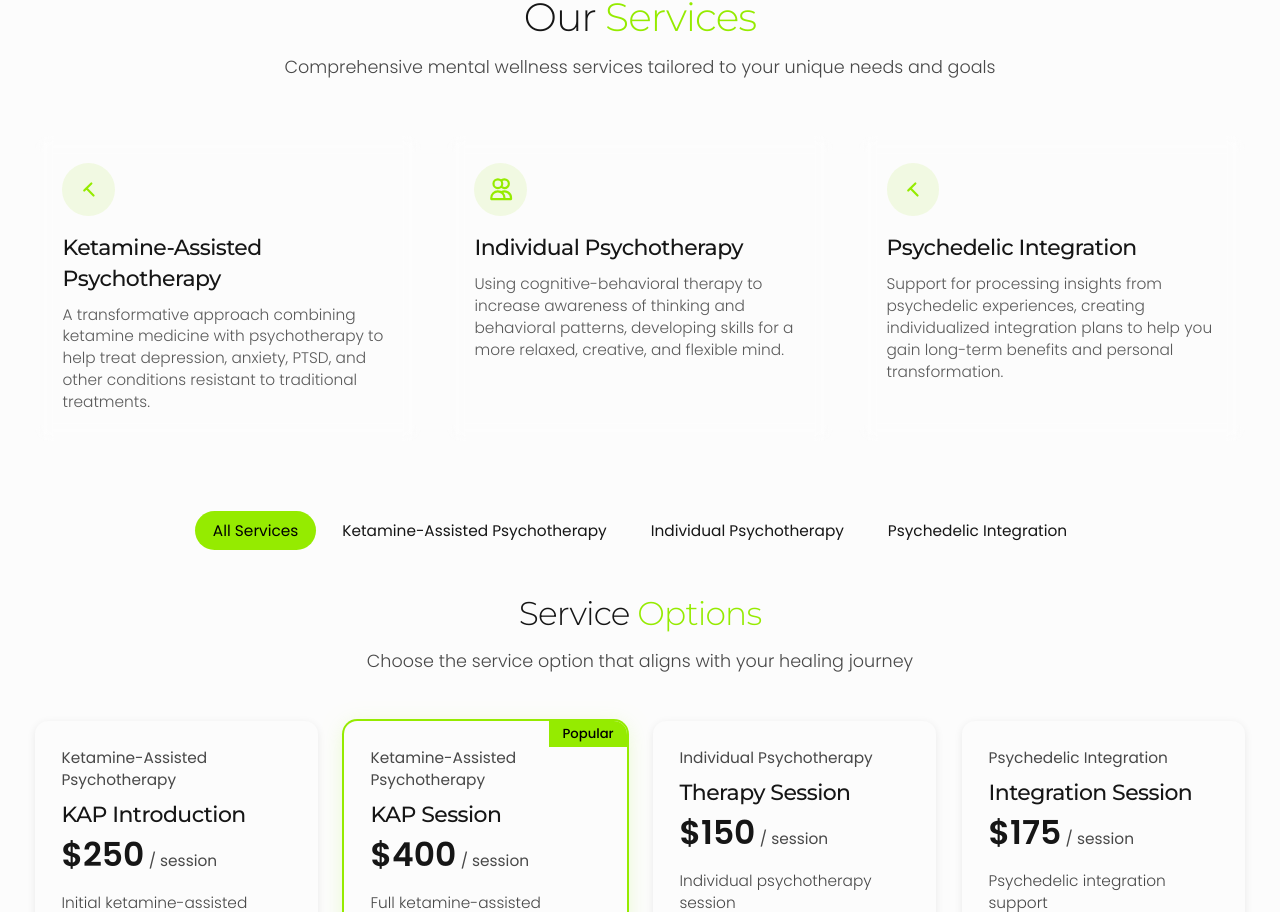
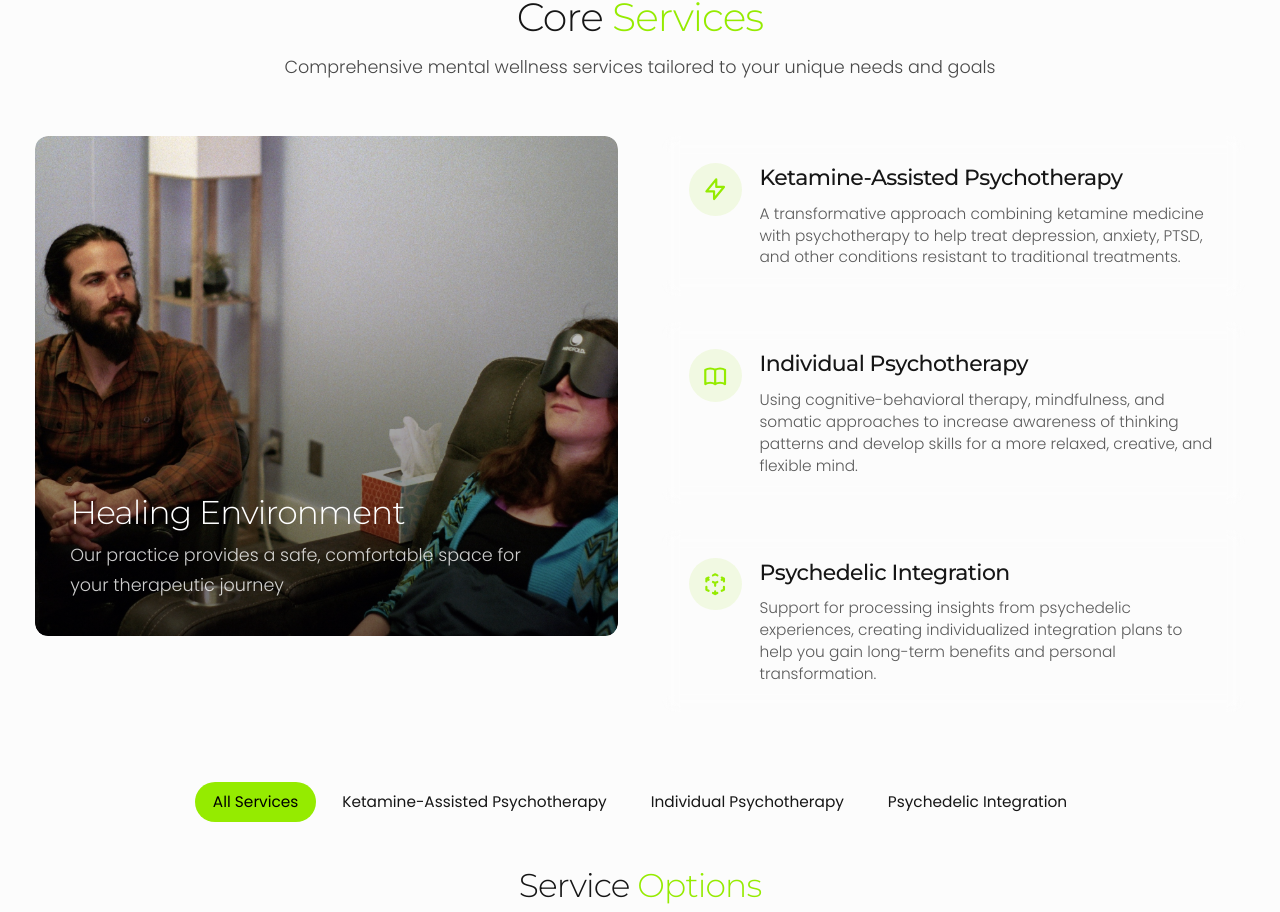
Before and after one commit to cbarrett3/solistic-healing, a Next.js app: page / in a window 1280 px wide. Shown: the part 5046-5958 px from the top of the page. Built offline with nearby package versions, Linux system fonts and the light colour scheme.

Commit message:
updates to services

```diff
--- a/app/components/sections/services-pricing-section.tsx
+++ b/app/components/sections/services-pricing-section.tsx
@@ -3,6 +3,7 @@
 import { useState } from 'react';
 import { motion } from 'framer-motion';
 import Link from 'next/link';
+import Image from 'next/image';
 
 interface ServiceItem {
   id: string;
@@ -29,17 +30,17 @@ const services: ServiceItem[] = [
     description: 'A transformative approach combining ketamine medicine with psychotherapy to help treat depression, anxiety, PTSD, and other conditions resistant to traditional treatments.',
     icon: (
       <svg xmlns="http://www.w3.org/2000/svg" className="h-6 w-6 text-primary" fill="none" viewBox="0 0 24 24" stroke="currentColor">
-        <path strokeLinecap="round" strokeLinejoin="round" strokeWidth={2} d="M9.75 11l-2.25 2.25l6.5-6.5m-4.5 4.5l6.5 6.5" />
+        <path strokeLinecap="round" strokeLinejoin="round" strokeWidth={2} d="M13 10V3L4 14h7v7l9-11h-7z" />
       </svg>
     )
   },
   {
     id: 'psychotherapy',
     name: 'Individual Psychotherapy',
-    description: 'Using cognitive-behavioral therapy to increase awareness of thinking and behavioral patterns, developing skills for a more relaxed, creative, and flexible mind.',
+    description: 'Using cognitive-behavioral therapy, mindfulness, and somatic approaches to increase awareness of thinking patterns and develop skills for a more relaxed, creative, and flexible mind.',
     icon: (
       <svg xmlns="http://www.w3.org/2000/svg" className="h-6 w-6 text-primary" fill="none" viewBox="0 0 24 24" stroke="currentColor">
-        <path strokeLinecap="round" strokeLinejoin="round" strokeWidth={2} d="M12 4.354a4 4 0 110 5.292M15 21H3v-1a6 6 0 0112 0v1zm0 0h6v-1a6 6 0 00-9-5.197M13 7a4 4 0 11-8 0 4 4 0 018 0z" />
+        <path strokeLinecap="round" strokeLinejoin="round" strokeWidth={2} d="M12 6.253v13m0-13C10.832 5.477 9.246 5 7.5 5S4.168 5.477 3 6.253v13C4.168 18.477 5.754 18 7.5 18s3.332.477 4.5 1.253m0-13C13.168 5.477 14.754 5 16.5 5c1.747 0 3.332.477 4.5 1.253v13C19.832 18.477 18.247 18 16.5 18c-1.746 0-3.332.477-4.5 1.253" />
       </svg>
     )
   },
@@ -49,7 +50,7 @@ const services: ServiceItem[] = [
     description: 'Support for processing insights from psychedelic experiences, creating individualized integration plans to help you gain long-term benefits and personal transformation.',
     icon: (
       <svg xmlns="http://www.w3.org/2000/svg" className="h-6 w-6 text-primary" fill="none" viewBox="0 0 24 24" stroke="currentColor">
-        <path strokeLinecap="round" strokeLinejoin="round" strokeWidth={2} d="M9.75 11l-2.25 2.25l6.5-6.5m-4.5 4.5l6.5 6.5" />
+        <path strokeLinecap="round" strokeLinejoin="round" strokeWidth={2} d="M14 10l-2 1m0 0l-2-1m2 1v2.5M20 7l-2 1m2-1l-2-1m2 1v2.5M14 4l-2-1-2 1M4 7l2-1M4 7l2 1M4 7v2.5M12 21l-2-1m2 1l2-1m-2 1v-2.5M6 18l-2-1v-2.5M18 18l2-1v-2.5" />
       </svg>
     )
   },
@@ -134,40 +135,72 @@ export default function ServicesPricingSection() {
       });
 
   return (
-    <section id="services-pricing" className="py-16 md:py-24 bg-background" data-section>
+    <section id="services-pricing" className="w-full py-16 md:py-24 bg-background" data-section>
       <div className="container mx-auto px-4 sm:px-6 lg:px-8">
         <div className="text-center mb-12">
           <h2 className="text-3xl md:text-4xl font-light text-foreground">
-            Our <span className="text-primary">Services</span>
+            Core <span className="text-primary">Services</span>
           </h2>
           <p className="mt-3 text-muted-foreground max-w-2xl mx-auto">
             Comprehensive mental wellness services tailored to your unique needs and goals
           </p>
         </div>
 
-        {/* Services Overview */}
-        <div className="grid grid-cols-1 md:grid-cols-3 gap-6 mb-16">
-          {services.map((service) => (
+        {/* Services Overview with Image */}
+        <div className="grid grid-cols-1 lg:grid-cols-2 gap-10 mb-16">
+          {/* Left side - Image */}
+          <motion.div
+            className="relative h-[400px] md:h-[500px] rounded-xl overflow-hidden"
+            initial={{ opacity: 0, x: -20 }}
+            whileInView={{ opacity: 1, x: 0 }}
+            viewport={{ once: true }}
+            transition={{ duration: 0.6 }}
+          >
+            <div className="absolute inset-0 bg-gradient-to-t from-black/60 to-transparent z-10 rounded-xl"></div>
+            <Image
+              src="/practice.jpeg"
+              alt="Solistic Healing Practice"
+              fill
+              className="object-cover rounded-xl"
+              sizes="(max-width: 768px) 100vw, 50vw"
+              priority
+            />
+            <div className="absolute bottom-0 left-0 p-6 md:p-8 z-20">
+              <h3 className="text-2xl md:text-3xl font-light text-white mb-2">Healing Environment</h3>
+              <p className="text-white/80 max-w-md">
+                Our practice provides a safe, comfortable space for your therapeutic journey
+              </p>
+            </div>
+          </motion.div>
+
+          {/* Right side - Services */}
+          <div className="grid grid-cols-1 gap-6">
+            {services.map((service, index) => (
               <motion.div
                 key={service.id}
                 className="bg-white/5 backdrop-blur-sm p-6 rounded-lg border border-white/10 hover:border-primary/30 transition-all duration-300 group cursor-pointer"
                 initial={{ opacity: 0, y: 20 }}
                 whileInView={{ opacity: 1, y: 0 }}
                 viewport={{ once: true }}
-              transition={{ duration: 0.5 }}
+                transition={{ duration: 0.5, delay: index * 0.1 }}
                 onClick={() => setActiveServiceTab(service.id)}
               >
-              <div className="w-12 h-12 rounded-full bg-primary/10 flex items-center justify-center mb-4 group-hover:bg-primary/20 transition-colors duration-300">
+                <div className="flex items-start">
+                  <div className="w-12 h-12 rounded-full bg-primary/10 flex items-center justify-center mr-4 group-hover:bg-primary/20 transition-colors duration-300 shrink-0">
                     {service.icon}
                   </div>
+                  <div>
                     <h3 className="text-xl font-medium text-foreground mb-2 group-hover:text-primary transition-colors duration-300">
                       {service.name}
                     </h3>
                     <p className="text-foreground/70 text-sm">
                       {service.description}
                     </p>
+                  </div>
+                </div>
               </motion.div>
             ))}
+          </div>
         </div>
 
         {/* Service Tabs */}
```
Also changed, not shown: public/practice.jpeg (added). Lines whose indentation alone changed are shown as unchanged.
